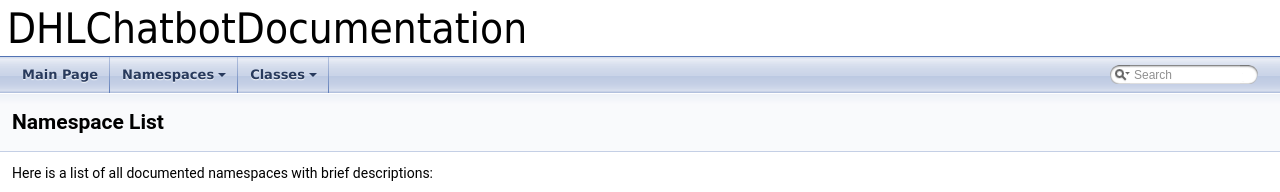
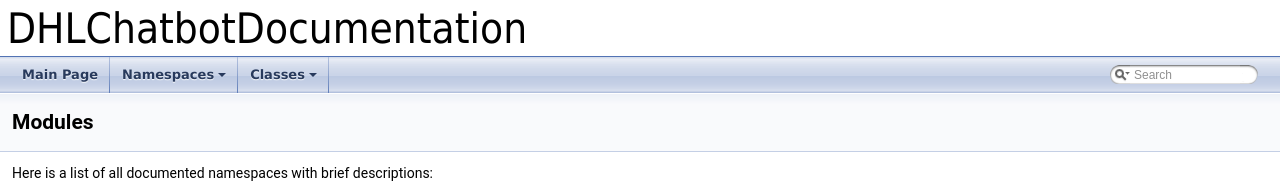
Before and after one commit to Bitcap-Developers/Bitcap-Developers.github.io, a plain HTML site: page index.html in a window 1280 px wide. Shown: the top 192 px of the page. Drawn offline with Linux system fonts and the light colour scheme.

```diff
--- a/index.html
+++ b/index.html
@@ -5,7 +5,7 @@
 <meta http-equiv="X-UA-Compatible" content="IE=9"/>
 <meta name="generator" content="Doxygen 1.8.14"/>
 <meta name="viewport" content="width=device-width, initial-scale=1"/>
-<title>DHLChatbotDocumentation: Namespace List</title>
+<title>DHLChatbotDocumentation</title>
 <link href="tabs.css" rel="stylesheet" type="text/css"/>
 <script type="text/javascript" src="jquery.js"></script>
 <script type="text/javascript" src="dynsections.js"></script>
@@ -59,7 +59,7 @@
 
 <div class="header">
   <div class="headertitle">
-<div class="title">Namespace List</div>  </div>
+<div class="title">Modules</div>  </div>
 </div><!--header-->
 <div class="contents">
 <div class="textblock">Here is a list of all documented namespaces with brief descriptions:</div><div class="directory">
```
